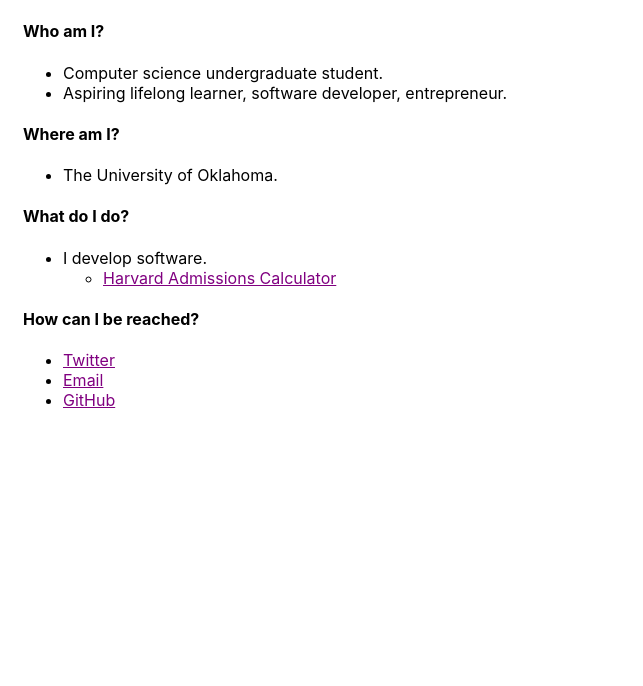
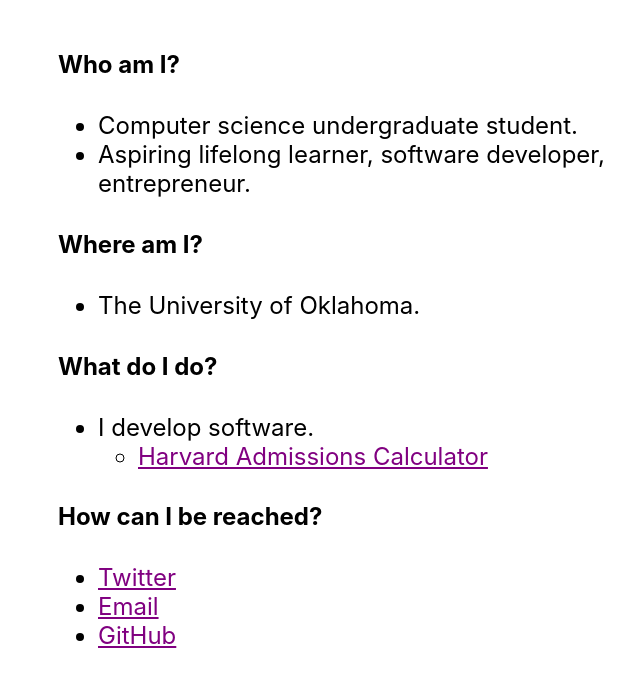
Before and after one commit to wkoury/wkoury.com-html, a website built with Parcel: page index.html in a window 1280 px wide. Shown: the whole page, without its empty margins (0-643 px from the left). Built offline with nearby package versions, Linux system fonts and the light colour scheme.

Commit message:
Better styles

```diff
--- a/index.css
+++ b/index.css
@@ -1,9 +1,17 @@
 .wkoury {
     max-width: 600px;
-    margin: 15px;
-    font-family: -apple-system, BlinkMacSystemFont, 'Segoe UI', Roboto, Oxygen-Sans, Ubuntu, Cantarell, 'Helvetica Neue', sans-serif;
+    margin: 50px;
+    font-size: 1.5rem;
+    font-family: -apple-system, 'Helvetica Neue', sans-serif;
 }
 
 a, a:visited {
     color: purple;
 }
+
+@media (prefers-color-scheme: dark) {
+    body {
+        color: #d3d3d3;
+        background: #1b1b1b;
+    }
+}
```
Also changed, not shown: 1 other file.
